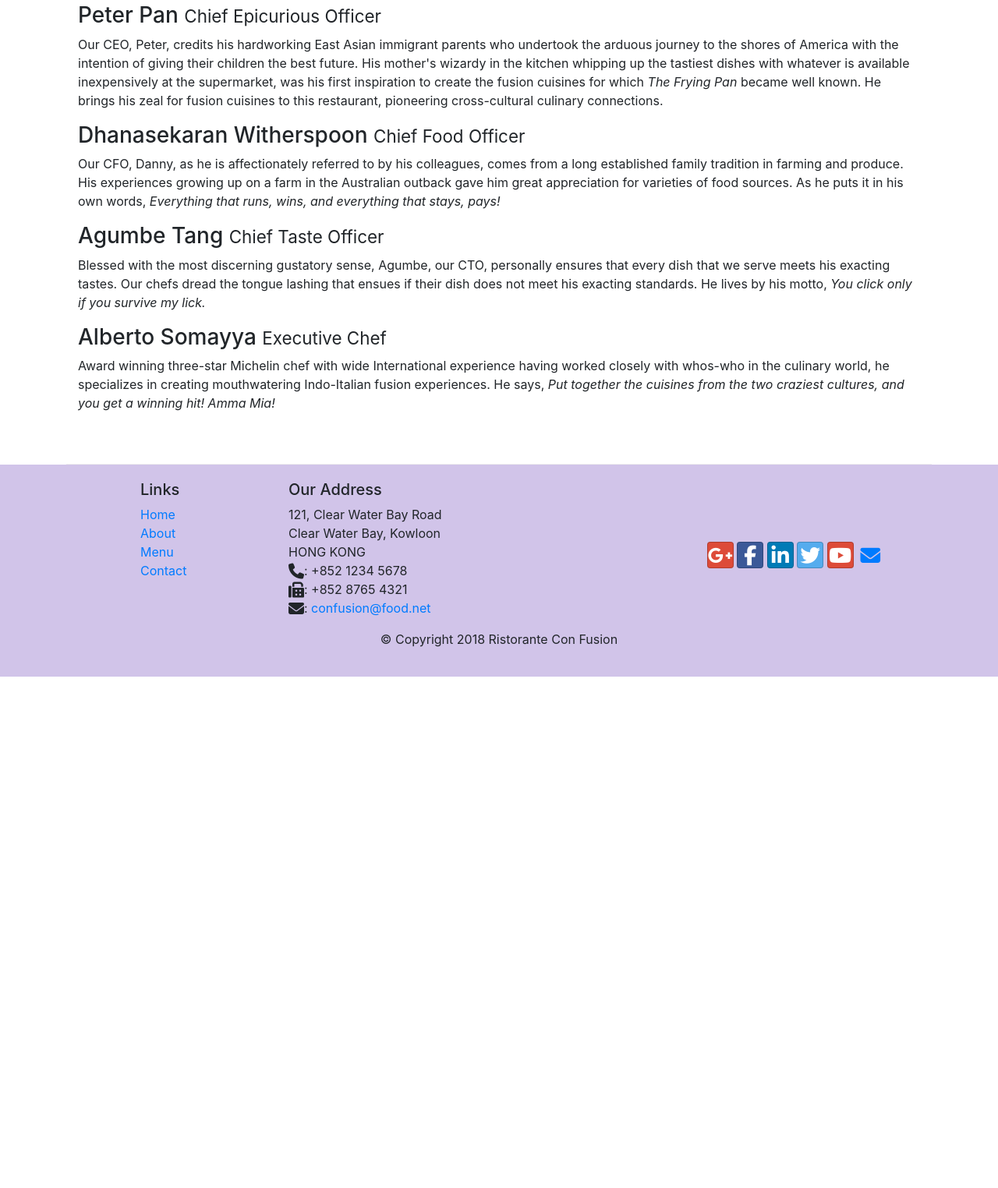
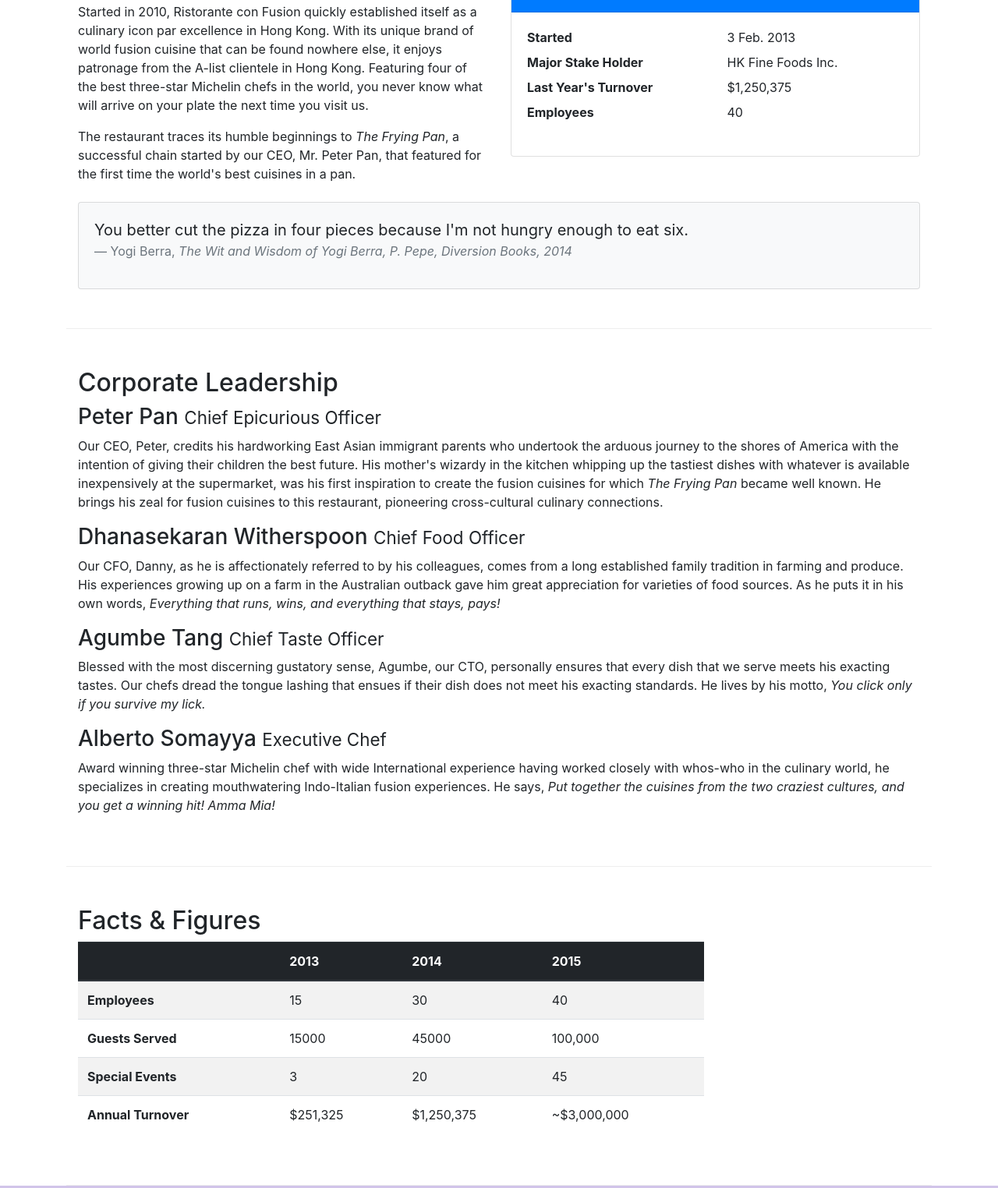
Before and after one commit to skarthi2001/Bootstrap4, a website: page aboutus.html in a window 1280 px wide. Shown: the part 958-2482 px from the top of the page at 78% size. Before the commit the page ends 1876 px from the top, so only its background shows below. Drawn offline with nearby package versions, Linux system fonts and the light colour scheme.

Commit message:
Cards and Tables

```diff
--- a/aboutus.html
+++ b/aboutus.html
@@ -78,6 +78,43 @@
             </div>
         </div>
 
+        <div class="row row-content">
+            <div class="col-sm-6">
+                <h2>Our History</h2>
+                <p>Started in 2010, Ristorante con Fusion quickly established itself as a culinary icon par excellence in Hong Kong. With its unique brand of world fusion cuisine that can be found nowhere else, it enjoys patronage from the A-list clientele in Hong Kong. Featuring four of the best three-star Michelin chefs in the world, you never know what will arrive on your plate the next time you visit us.</p>
+                <p>The restaurant traces its humble beginnings to <em>The Frying Pan</em>, a successful chain started by our CEO, Mr. Peter Pan, that featured for the first time the world's best cuisines in a pan.</p>
+            </div>
+            <div class="col-sm">
+                <div class="card">
+                    <h3 class="card-header bg-primary text-white">Facts at Glance</h3>
+                    <div class="card-body">
+                        <dl class="row">
+                            <dt class="col-6">Started</dt>
+                            <dd class="col-6">3 Feb. 2013</dd>
+                            <dt class="col-6">Major Stake Holder</dt>
+                            <dd class="col-6">HK Fine Foods Inc.</dd>
+                            <dt class="col-6">Last Year's Turnover</dt>
+                            <dd class="col-6">$1,250,375</dd>
+                            <dt class="col-6">Employees</dt>
+                            <dd class="col-6">40</dd>
+                        </dl>
+                    </div>
+                </div>
+            </div>
+            <div class="col-12 mt-2">
+                <div class="card card-body bg-light">
+                    <blockquote class="blockquote">
+                        <p class="mb-0">You better cut the pizza in four pieces because
+                            I'm not hungry enough to eat six.</p>
+                        <footer class="blockquote-footer">Yogi Berra,
+                            <cite title="Source Title">The Wit and Wisdom of Yogi Berra,
+                            P. Pepe, Diversion Books, 2014</cite>
+                        </footer>
+                    </blockquote>
+                </div>
+            </div>
+        </div>
+
 
         <div class="row row-content ">
             <div class="col-12">
@@ -91,8 +128,54 @@
                 <h3>Alberto Somayya <small>Executive Chef</small></h3>
                 <div class="d-none d-sm-block"><p>Award winning three-star Michelin chef with wide International experience having worked closely with whos-who in the culinary world, he specializes in creating mouthwatering Indo-Italian fusion experiences. He says, <em>Put together the cuisines from the two craziest cultures, and you get a winning hit! Amma Mia!</em></p></div>
             </div>
+
        </div>
+       <div class="row row-content">
+        <div class="col-12 col-sm-9">
+            <h2>Facts &amp; Figures</h2>
+            <div class="table-responsive">
+                <table class="table table-striped">
+                    <thead class="thead-dark">
+                        <tr>
+                            <th>&nbsp;</th>
+                            <th>2013</th>
+                            <th>2014</th>
+                            <th>2015</th>
+                        </tr>
+                    </thead>
+                    <tbody>
+                        <tr>
+                            <th>Employees</th>
+                            <td>15</td>
+                            <td>30</td>
+                            <td>40</td>
+                        </tr>
+                        <tr>
+                            <th>Guests Served</th>
+                            <td>15000</td>
+                            <td>45000</td>
+                            <td>100,000</td>
+                        </tr>
+                        <tr>
+                            <th>Special Events</th>
+                            <td>3</td>
+                            <td>20</td>
+                            <td>45</td>
+                        </tr>
+                        <tr>
+                            <th>Annual Turnover</th>
+                            <td>$251,325</td>
+                            <td>$1,250,375</td>
+                            <td>~$3,000,000</td>
+                        </tr>
+                    </tbody>
+                </table>
+            </div>
+        </div>
+         <div class="col-12 col-sm-3">
 
+        </div>
+   </div>
     </div>
 
     <footer class="footer">
```
Also changed, not shown: 1 other file.
